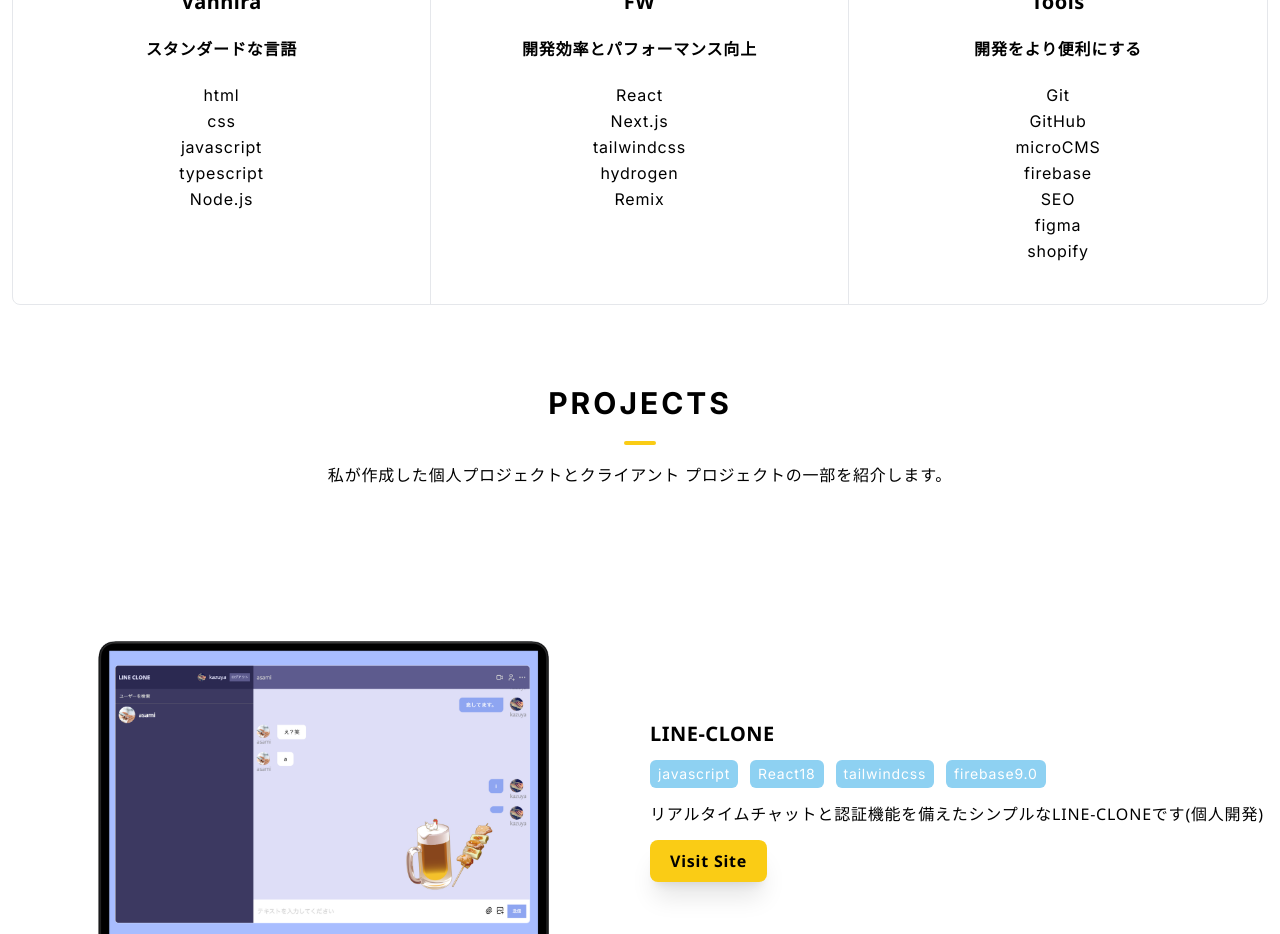
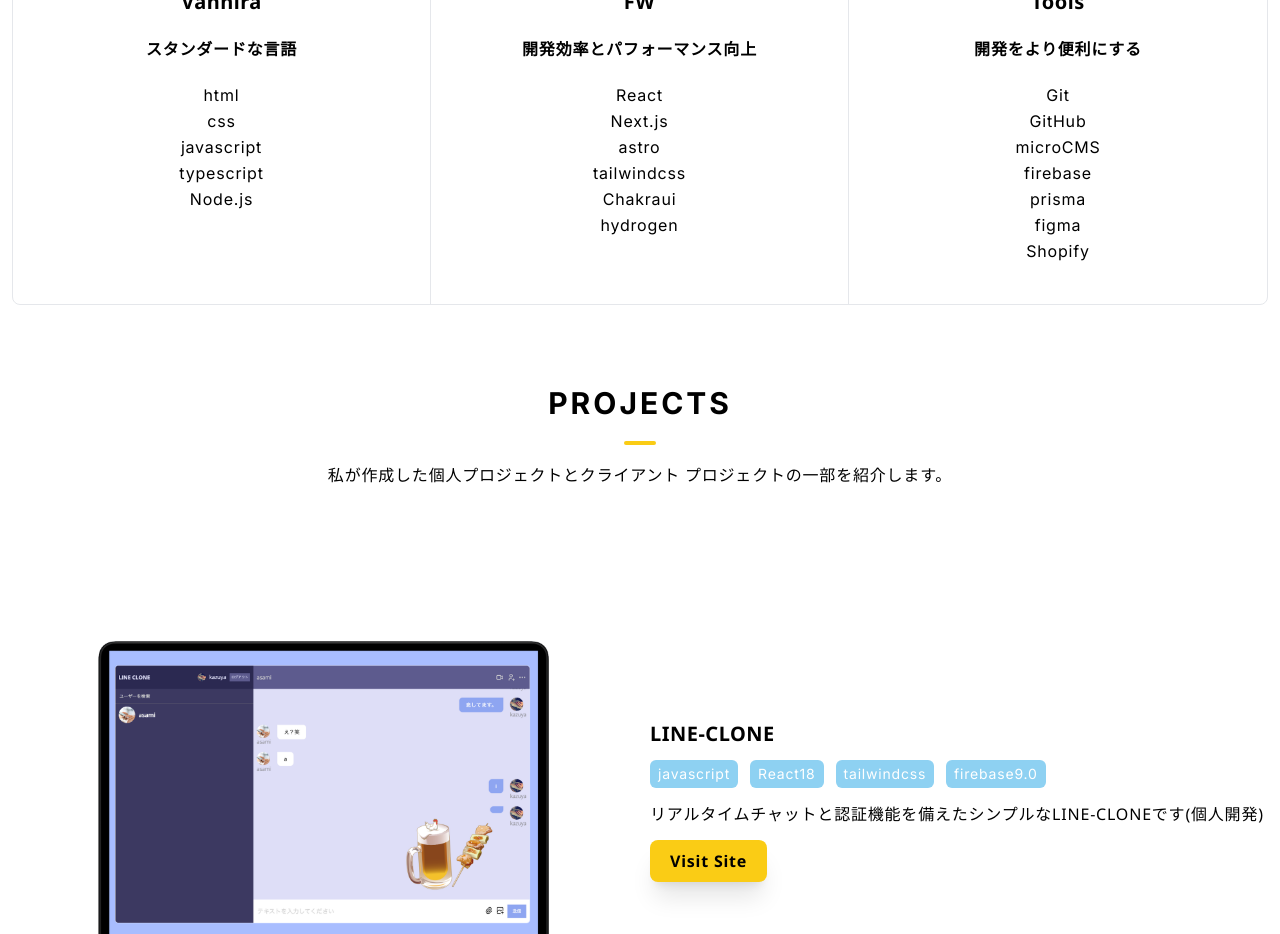
Before and after one commit to kazuyazama/portfolio, a Next.js app: page / in a window 1280 px wide. Shown: the part 1540-2474 px from the top of the page. Built offline with nearby package versions, Linux system fonts and the light colour scheme.

Commit message:
feat:スキルの更新

```diff
--- a/app/head.tsx
+++ b/app/head.tsx
@@ -4,7 +4,7 @@ import Script from "next/script";
 export default function Head() {
   const title = "Kazuya Zamaのポートフォリオ";
   const description =
-    "こんにちは。私はwebサイトとwebアプリケーションを構築するフロントエンドエンジニアです。エンジニア歴は2年です。新しい技術を学ぶことが好きで現在の開発では主にjavascript FWのReactとNEXT.jsを使用しています。";
+    "こんにちは。私はwebサイトとwebアプリケーションを構築するフロントエンドエンジニアです。エンジニア歴は2年です。新しい技術を学ぶことが好きで現在は主にtypescript + NEXT.jsでの開発をしています。";
   const favicon = "/KazuyaZama-favicon.svg";
   const image = "/ogpImage.png";
   const url = "https://kazuya-zama.vercel.app/";
--- a/assets/skills.ts
+++ b/assets/skills.ts
@@ -6,18 +6,18 @@ export const skills = [
     icon: IconIceCream2,
     title: "Vannira",
     description: "スタンダードな言語",
-    li: ["html", "css", "javascript", "typescript","Node.js"],
+    li: ["html", "css", "javascript", "typescript", "Node.js"],
   },
   {
     icon: IconBrandReact,
     title: "FW",
     description: "開発効率とパフォーマンス向上",
-    li: ["React", "Next.js", "tailwindcss", "hydrogen", "Remix",],
+    li: ["React", "Next.js", "astro", "tailwindcss", "Chakraui", "hydrogen"],
   },
   {
     icon: IconTool,
     title: "Tools",
     description: " 開発をより便利にする",
-    li: ["Git", "GitHub", "microCMS", "firebase", "SEO", "figma", "shopify"],
+    li: ["Git", "GitHub", "microCMS", "firebase", "prisma", "figma", "Shopify"],
   },
 ];
```
